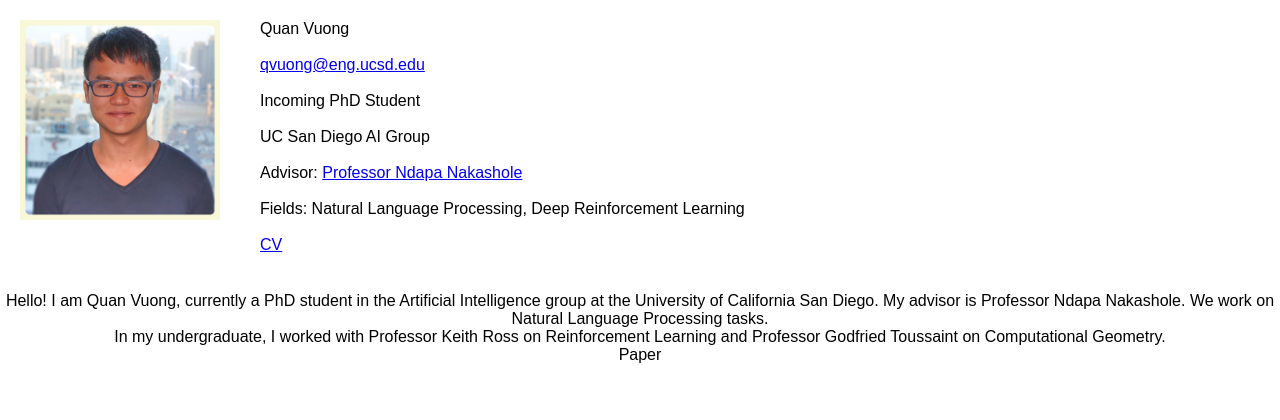
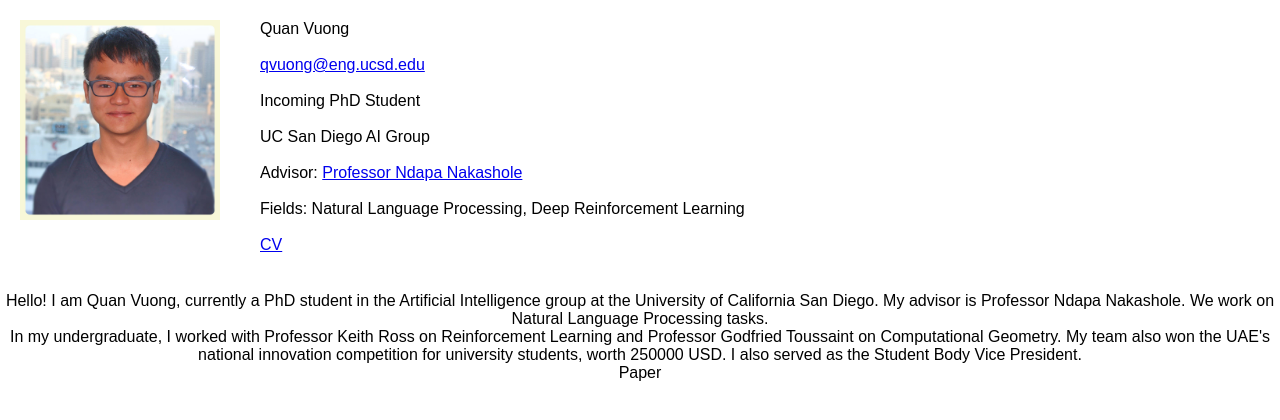
Before and after one commit to quanvuong/quanvuong.github.io, a React (Create React App) app: page / in a window 1280 px wide. Shown: the top 420 px of the page. Built offline with nearby package versions, Linux system fonts and the light colour scheme.

Commit message:
add more desciprtion of award and stud gov

```diff
--- a/src/Summary.js
+++ b/src/Summary.js
@@ -6,7 +6,7 @@ class Summary extends Component {
       <div className="Summary">
         <div>Hello! I am Quan Vuong, currently a PhD student in the Artificial Intelligence group at the University of California San Diego. My advisor is Professor Ndapa Nakashole. We work on Natural Language Processing tasks.</div>
 
-        <div>In my undergraduate, I worked with Professor Keith Ross on Reinforcement Learning and Professor Godfried Toussaint on Computational Geometry.</div>
+        <div>In my undergraduate, I worked with Professor Keith Ross on Reinforcement Learning and Professor Godfried Toussaint on Computational Geometry. My team also won the UAE's national innovation competition for university students, worth 250000 USD. I also served as the Student Body Vice President.</div>
       </div>
     );
   }
```
